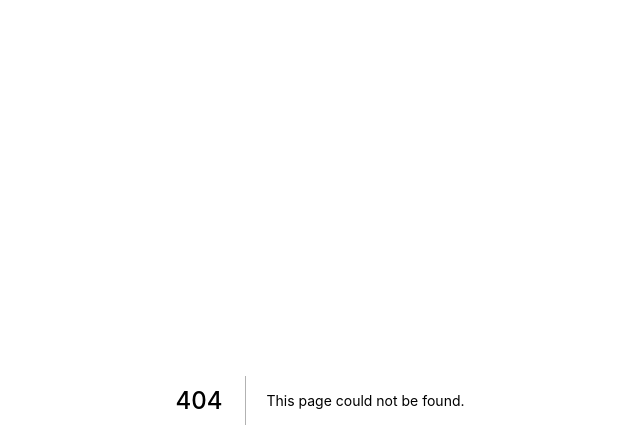
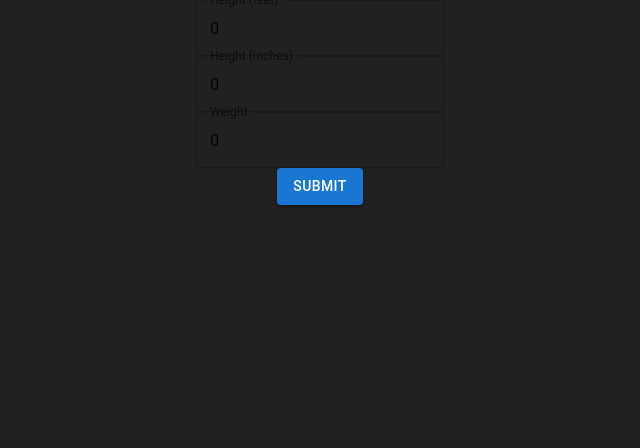
Before and after one commit to bomeers/BrookeRuesche, a Next.js app: page /testForm in a window 1280 px wide. Before the commit this address had no page. Shown: the top 448 px of the page, without its empty margins (320-960 px from the left). Built offline with nearby package versions, Linux system fonts and the light colour scheme.

Commit message:
form practice

```diff
--- /dev/null
+++ b/pages/testForm.js
@@ -0,0 +1,71 @@
+import React, { useState } from "react";
+import { Grid, TextField, FormControlLabel, FormControl, FormLabel, RadioGroup, Radio, Select, MenuItem, Slider, Button } from '@mui/material';
+
+const defaultValues = {
+    height: {
+        feet: 0,
+        inches: 0
+    },
+    weight: 0
+};
+
+const Form = () => {
+
+    const [formValues, setFormValues] = useState(defaultValues);
+
+    const handleInputChange = (e) => {
+        const { name, value } = e.target;
+        setFormValues({ ...formValues, [name]: value, });
+    };
+
+    const calculateBMI = (event) => {
+        event.preventDefault();
+        var height = (formValues.height.inches + (formValues.height.feet * 12)) * .025;
+        var weight = formValues.weight * .45;
+        var BMI = (weight / Math.pow(height, 2));
+        console.log(BMI);
+        // return BMI
+    }
+
+    return (
+        <form onSubmit={calculateBMI}>
+            <Grid container alignItems="center" justify="center" direction="column">
+                <Grid item>
+                    <TextField
+                        id="outlined-start-adornment"
+                        name="height-feet"
+                        label="Height (feet)"
+                        type="number"
+                        value={formValues.height.feet}
+                        onChange={handleInputChange}
+                    />
+                </Grid>
+                <Grid item>
+                    <TextField
+                        id="outlined-start-adornment"
+                        name="height-inches"
+                        label="Height (inches)"
+                        type="number"
+                        value={formValues.height.inches}
+                        onChange={handleInputChange}
+                    />
+                </Grid>
+                <Grid item>
+                    <TextField
+                        id="outlined-start-adornment"
+                        name="weight"
+                        label="Weight"
+                        type="number"
+                        value={formValues.weight}
+                        onChange={handleInputChange}
+                    />
+                </Grid>
+
+                <Button variant="contained" color="primary" type="submit">
+                    Submit
+                </Button>
+            </Grid>
+        </form>
+    );
+};
+export default Form;
```
